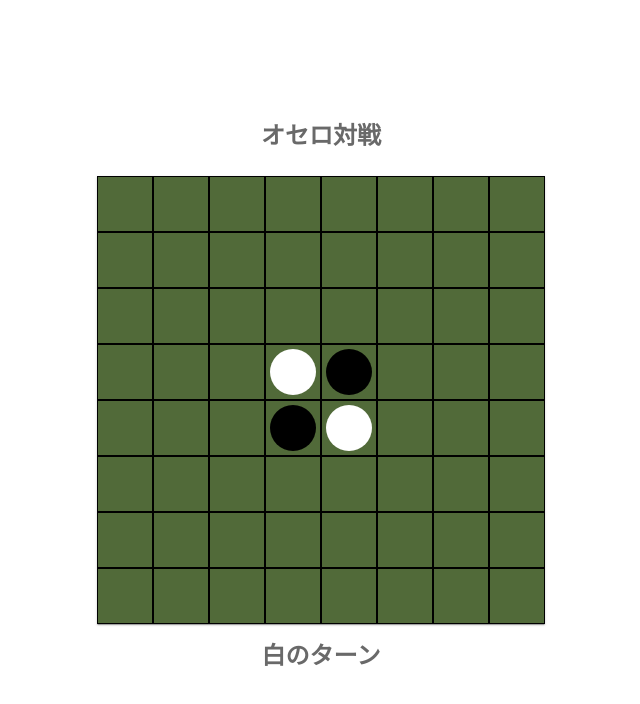
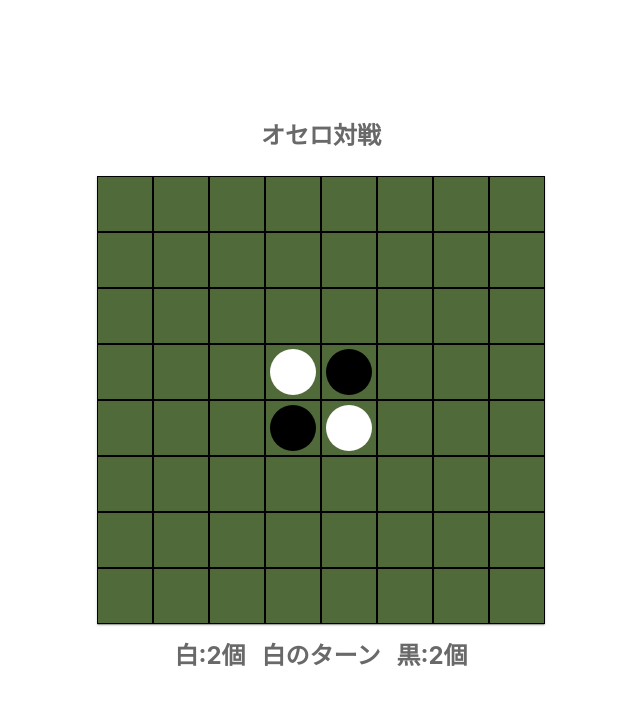
Before and after one commit to tainosu/React-othello, a React (Create React App) app: page / in a window 1280 px wide. Shown: the top 704 px of the page, without its empty margins (319-959 px from the left). Built offline with nearby package versions, Linux system fonts and the light colour scheme.

Commit message:
それぞれのコマの数を表示

```diff
--- a/src/components/Board.tsx
+++ b/src/components/Board.tsx
@@ -33,6 +33,8 @@ function Board() {
     const [board, setBoard] = useState(defaultBoard);
     // ターンの管理
     const [turn, setTurn] = useState(preceding);
+    const [whiteNum, setWhiteNum] = useState(2);
+    const [blackNum, setBlackNum] = useState(2);
 
     // ひっくり返すことができる座標を取得
     const getReversePoints = (currentX: number, currentY: number) => {
@@ -84,6 +86,25 @@ function Board() {
         return result;
     };
 
+    // 盤のコマの数を数える
+    function countChips(matrix: number[][]): [number, number]{
+        let chipsNum: [number, number];
+        let white = 0;
+        let black = 0;
+
+        for(let i = 0; i < matrix.length; i++){
+            for(let j = 0; j < matrix[i].length; j++){
+                if(matrix[i][j] === 1){
+                    white++;
+                }else if(matrix[i][j] === 2){
+                    black++;
+                }
+            }
+        }
+        chipsNum = [white, black];
+        return chipsNum;
+    }
+
     // 盤クリック時のイベント
     const clickBoard = (rowIndex: number, colIndex: number) => {
         const newBoard = [...board];
@@ -99,6 +120,10 @@ function Board() {
         });
         // 盤の状態を更新
         setBoard(newBoard);
+        const chipsNum: [number, number] = countChips(board);
+        setWhiteNum(chipsNum[0]);
+        setBlackNum(chipsNum[1]);
+
         // ターンを更新
         setTurn(turn === 'white' ? 'black' : 'white');
     };
@@ -145,7 +170,7 @@ function Board() {
 
             {/* 現状のターン */}
             <div className="font-bold text-2xl text-[#696969] py-4 mb-2">
-                <Turn color={turn} />
+                <Turn color={turn} white={whiteNum} black={blackNum}/>
             </div>
         </>
 
--- a/src/components/Turn.tsx
+++ b/src/components/Turn.tsx
@@ -1,9 +1,13 @@
 function Turn(props: any){
     const color = props.color === 'white' ? '白' : '黒';
+    const whiteNum = props.white;
+    const blackNum = props.black;
     return (
-        <>
-            {color}のターン
-        </>
+        <div className="flex justify-center">
+            <div className="mr-4">白:{whiteNum}個</div>
+            <div className="mr-4">{color}のターン</div>
+            黒:{blackNum}個
+        </div>
     )
 }
 
```
Also changed, not shown: 1 other file (tests, documents, lock files or other folders).
